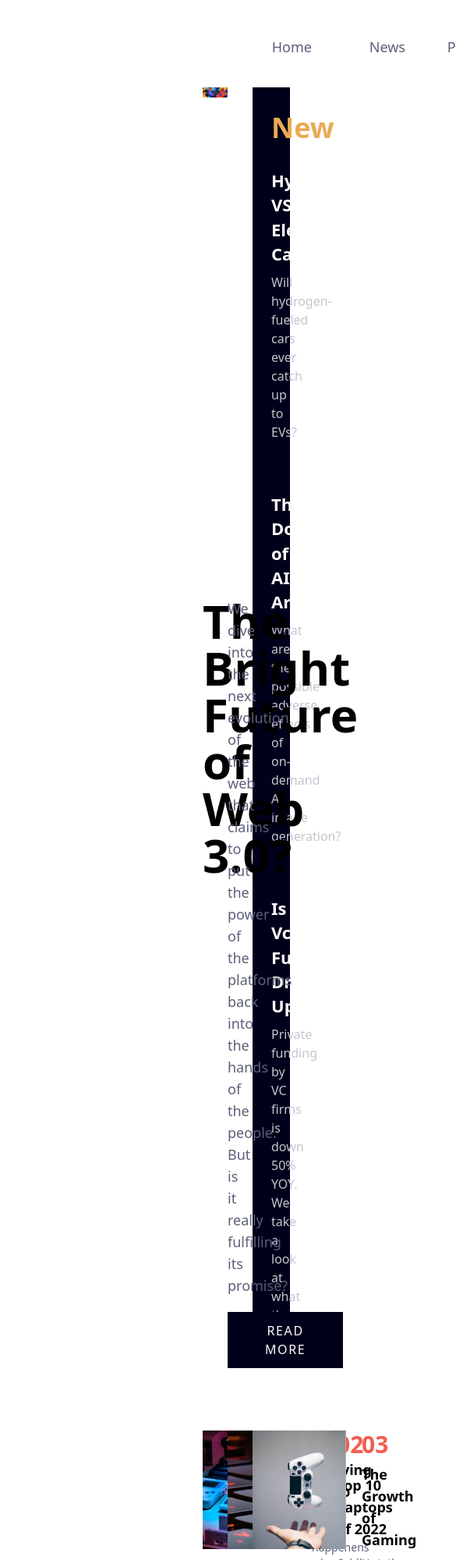
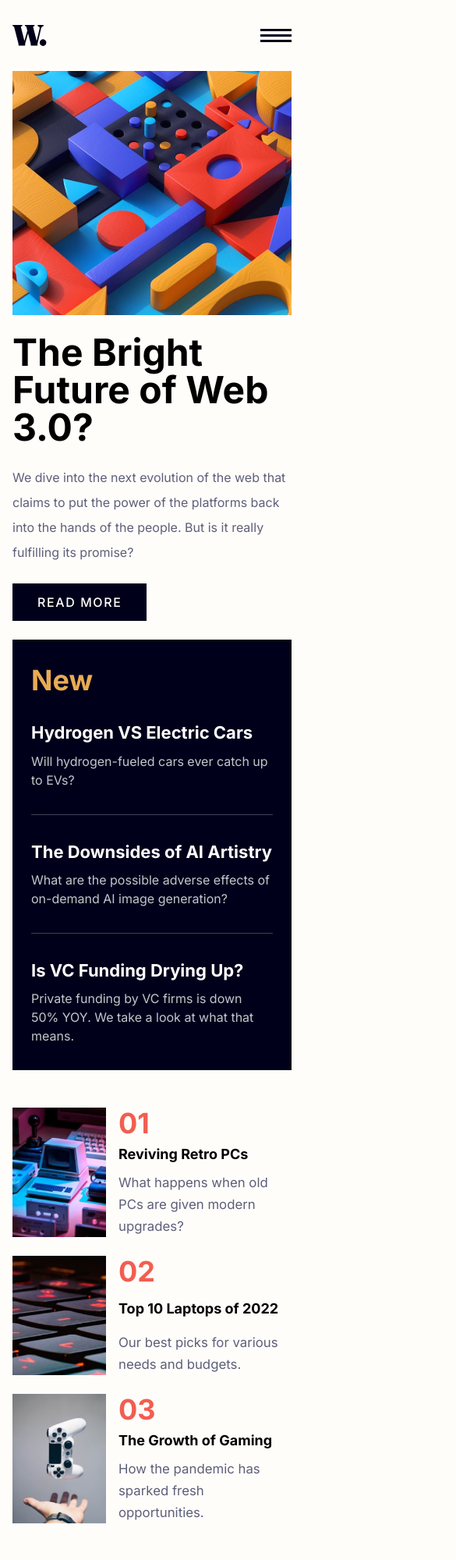
Before and after one commit to Tamburini-Christofer/FrontendMentor-1-Tailwindcss, a website: page index.html in a window 390 px wide. Shown: the top 2000 px of the page at 78% size, 585 px wide, since content can reach past the window. Drawn offline with Linux system fonts and the light colour scheme.

Commit message:
Creazione responsive Layout

```diff
--- a/index.html
+++ b/index.html
@@ -12,126 +12,145 @@
       rel="stylesheet" />
   </head>
 
-  <body class="font-(Inter) text-sm text-neutral-dark-blue">
+  <body class="flex min-h-screen justify-center bg-neutral-off-white font-[Inter] text-sm text-neutral-dark-blue">
     <!-- Container principale-->
-    <div class="my-10 mx-65">
+    <div class="max-w-277.5 px-4 py-8 md:px-6 md:py-10 lg:px-0">
+      <!--Header-->
       <header>
-        <div class="flex justify-between items-center text-lg mb-8">
+        <div class="mb-8 flex items-center justify-between text-lg md:mb-10">
           <!-- Logo-->
           <div>
-            <img class="p-5 pl-0" src="./assets/images/logo.svg" alt="Logo della pagina" />
+            <img class="w-11 md:w-16" src="./assets/images/logo.svg" alt="Logo della pagina" />
           </div>
 
           <!-- Navbar-->
-          <div>
+          <button class="cursor-pointer md:hidden" aria-label="Apri menu" type="button">
+            <img src="./assets/images/icon-menu.svg" alt="" aria-hidden="true" />
+          </button>
+
+          <div class="hidden md:block">
             <nav>
-              <li class="flex justify-between text-right">
+              <ul class="flex justify-between gap-8 text-right">
                 <!-- Home-->
-                <ol class="w-30">
-                  <a class="hover:text-primary-red cursore-pointer" href="#">Home</a>
-                </ol>
+                <li>
+                  <a class="cursor-pointer hover:text-primary-red" href="#">Home</a>
+                </li>
 
                 <!-- News-->
-                <ol class="w-30">
-                  <a class="hover:text-primary-red cursore-pointer" href="#">News</a>
-                </ol>
+                <li>
+                  <a class="cursor-pointer hover:text-primary-red" href="#">News</a>
+                </li>
 
                 <!-- Popular-->
-                <ol class="w-30">
-                  <a class="hover:text-primary-red cursore-pointer" href="#">Popular</a>
-                </ol>
+                <li>
+                  <a class="cursor-pointer hover:text-primary-red" href="#">Popular</a>
+                </li>
 
                 <!-- Trending-->
-                <ol class="w-30">
-                  <a class="hover:text-primary-red cursore-pointer" href="#">Trending</a>
-                </ol>
+                <li>
+                  <a class="cursor-pointer hover:text-primary-red" href="#">Trending</a>
+                </li>
 
                 <!-- Categories-->
-                <ol class="w-30">
-                  <a class="hover:text-primary-red cursore-pointer" href="#">Categories</a>
-                </ol>
-              </li>
+                <li>
+                  <a class="cursor-pointer hover:text-primary-red" href="#">Categories</a>
+                </li>
+              </ul>
             </nav>
           </div>
         </div>
       </header>
 
+      <!--Main-->
       <main>
+        <!--!Prima riga-->
+        <!--Sezione Hero-->
         <section>
-          <div class="grid grid-cols-3 grid-rows-1 gap-8">
+          <div class="grid grid-cols-1 gap-6 md:grid-cols-3">
             <!-- Hero-->
-            <div class="col-span-2 row-span-1">
-              <img src="assets/images/image-web-3-desktop.jpg" alt="Immagine decorativa" class="bg-contain max-w150" />
+            <div class="order-1 col-span-1 md:order-1 md:col-span-2">
+              <picture>
+                <source media="(min-width: 768px)" srcset="assets/images/image-web-3-desktop.jpg" />
+                <img src="assets/images/image-web-3-mobile.jpg" alt="Immagine decorativa" class="h-auto w-full bg-contain" />
+              </picture>
             </div>
 
+            <!--Sezione New-->
             <!-- Colonna destra-->
-            <div class="bg-neutral-darkness-blue col-span-1 row-span-2 py-8 px-6">
+            <div class="order-4 col-span-1 bg-neutral-darkness-blue px-6 py-8 md:order-2 md:row-span-2">
               <h2 class="text-primary-orange text-4xl font-bold mb-8">New</h2>
 
               <h3 class="text-white text-[22px] mb-2 font-bold hover:text-primary-orange cursor-pointer">Hydrogen VS Electric Cars</h3>
               <p class="text-neutral-blue text-base">Will hydrogen-fueled cars ever catch up to EVs?</p>
 
-              <hr class="text-grey-500 my-8" />
+              <hr class="my-8 border-white/25" />
 
               <h3 class="text-white text-[22px] mb-2 font-bold hover:text-primary-orange cursor-pointer">The Downsides of AI Artistry</h3>
               <p class="text-neutral-blue text-base">What are the possible adverse effects of on-demand AI image generation?</p>
 
-              <hr class="text-grey-500 my-8" />
+              <hr class="my-8 border-white/25" />
 
-              <h3 class="text-white text-[22px] mb-2 font-bold hover:text-primary-orange cursor-pointer">Is Vc Funding Drying Up?</h3>
-              <p class="text-neutral-blue text-base">Private funding by VC firms is down 50% YOY. We take a look at what that means</p>
+              <h3 class="text-white text-[22px] mb-2 font-bold hover:text-primary-orange cursor-pointer">Is VC Funding Drying Up?</h3>
+              <p class="text-neutral-blue text-base">Private funding by VC firms is down 50% YOY. We take a look at what that means.</p>
             </div>
 
+            <!--!Seconda riga-->
             <!-- blocco sinsitra seconda riga-->
-            <div class="col-span-1">
-              <h2 class="text-6xl text-black font-bold">The Bright Future of Web 3.0?</h2>
+            <div class="order-2 col-span-1 md:order-3 md:col-span-1">
+              <h2 class="text-5xl leading-none text-black font-bold md:text-6xl">The Bright Future of Web 3.0?</h2>
             </div>
 
             <!--blocco destra seconda riga-->
-            <div class="col-span-1">
-              <p class="text-lg">
+            <div class="order-3 col-span-1 md:order-4 md:col-span-1">
+              <p class="text-base leading-8">
                 We dive into the next evolution of the web that claims to put the power of the platforms back into the hands of the people.
                 But is it really fulfilling its promise?
               </p>
-              <button class="bg-neutral-darkness-blue text-white text-base py-3 px-12 font-medium mt-5 tracking-widest">READ MORE</button>
+              <button
+                class="mt-6 cursor-pointer bg-neutral-darkness-blue px-8 py-3 text-base font-medium tracking-widest text-white hover:bg-neutral-darkness-blue hover:text-white md:px-12">
+                READ MORE
+              </button>
             </div>
           </div>
         </section>
 
-        <!--Terza riga-->
+        <!--!Terza riga-->
+        <section>
+          <div class="mt-12 flex flex-col justify-between gap-6 md:mt-16 md:flex-row">
+            <!--!Primo blocco-->
+            <div class="grid w-full grid-cols-[7.5rem_1fr] items-stretch gap-4 md:w-1/3 md:grid-cols-[6.25rem_1fr] md:gap-5">
+              <div class="h-full">
+                <img class="h-full w-full object-cover" src="assets/images/image-retro-pcs.jpg" alt="Immagine di un pc" />
+              </div>
 
-        <section>
-          <div class="flex flex-column justify-between gap-8 mt-20">
-            <div class="flex w-[40%]">
-              <div>
-                <img class="max-w-30" src="assets/images/image-retro-pcs.jpg" alt="Imamgine di un pc" />
-              </div>
-              <div class="px-5 flex flex-col justify-between">
-                <h2 class="text-primary-red text-3xl font-bold">01</h2>
-                <h3 class="text-black hover:text-primary-red cursor-pointer font-bold text-lg">Reviving Retro PCs</h3>
-                <p>What happenens when old PCs are given modern upgrades?</p>
+              <div class="flex min-w-0 flex-col justify-between gap-2 pt-0.5">
+                <h2 class="text-primary-red text-4xl leading-none font-bold">01</h2>
+                <h3 class="cursor-pointer wrap-break-word text-lg font-bold text-black hover:text-primary-red">Reviving Retro PCs</h3>
+                <p class="text-[1.05rem] leading-7">What happens when old PCs are given modern upgrades?</p>
               </div>
             </div>
 
-            <div class="flex w-[40%]">
-              <div>
-                <img class="max-w-30" src="assets/images/image-top-laptops.jpg" alt="Imamgine di una tastiera" />
+            <!--!Secondo blocco-->
+            <div class="grid w-full grid-cols-[7.5rem_1fr] items-stretch gap-4 md:w-1/3 md:grid-cols-[6.25rem_1fr] md:gap-5">
+              <div class="h-full">
+                <img class="h-full w-full object-cover" src="assets/images/image-top-laptops.jpg" alt="Immagine di una tastiera" />
               </div>
-              <div class="px-5 flex flex-col justify-between">
-                <h2 class="text-primary-red text-3xl font-bold">02</h2>
-                <h3 class="text-black hover:text-primary-red cursor-pointer font-bold text-lg">Top 10 Laptops of 2022</h3>
-                <p>Our best picks for various needs and budgets</p>
+              <div class="flex min-w-0 flex-col justify-between gap-2 pt-0.5">
+                <h2 class="text-primary-red text-4xl leading-none font-bold">02</h2>
+                <h3 class="cursor-pointer wrap-break-word text-lg font-bold text-black hover:text-primary-red">Top 10 Laptops of 2022</h3>
+                <p class="text-[1.05rem] leading-7">Our best picks for various needs and budgets.</p>
               </div>
             </div>
 
-            <div class="flex w-[40%]">
-              <div>
-                <img class="max-w-30" src="assets/images/image-gaming-growth.jpg" alt="Imamgine di un controller" />
+            <!--!Terzo blocco-->
+            <div class="grid w-full grid-cols-[7.5rem_1fr] items-stretch gap-4 md:w-1/3 md:grid-cols-[6.25rem_1fr] md:gap-5">
+              <div class="h-full">
+                <img class="h-full w-full object-cover" src="assets/images/image-gaming-growth.jpg" alt="Immagine di un controller" />
               </div>
-              <div class="px-5 flex flex-col justify-between">
-                <h2 class="text-primary-red text-3xl font-bold">03</h2>
-                <h3 class="text-black hover:text-primary-red cursor-pointer font-bold text-lg">The Growth of Gaming</h3>
-                <p>How the pandemic has sparked fresh opportunities</p>
+              <div class="flex min-w-0 flex-col justify-between gap-2 pt-0.5">
+                <h2 class="text-primary-red text-4xl leading-none font-bold">03</h2>
+                <h3 class="cursor-pointer wrap-break-word text-lg font-bold text-black hover:text-primary-red">The Growth of Gaming</h3>
+                <p class="text-[1.05rem] leading-7">How the pandemic has sparked fresh opportunities.</p>
               </div>
             </div>
           </div>
```
Also changed, not shown: CompleteImg/1.macrostruttura.png (renamed from CompleteImg/macrostruttura.png), CompleteImg/2.FinitoDextop.png (added), CompleteImg/4.Cellulare.png (added), css/style.css, 1 other file.
